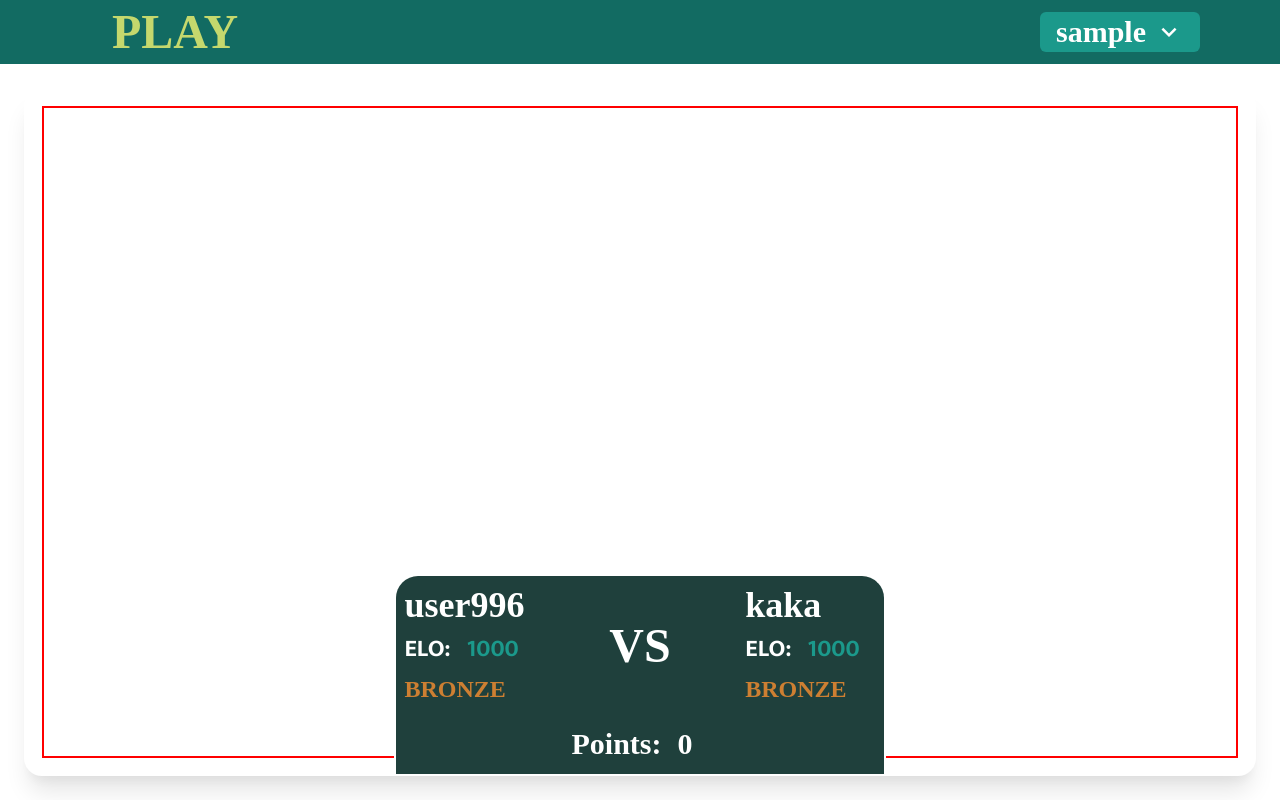
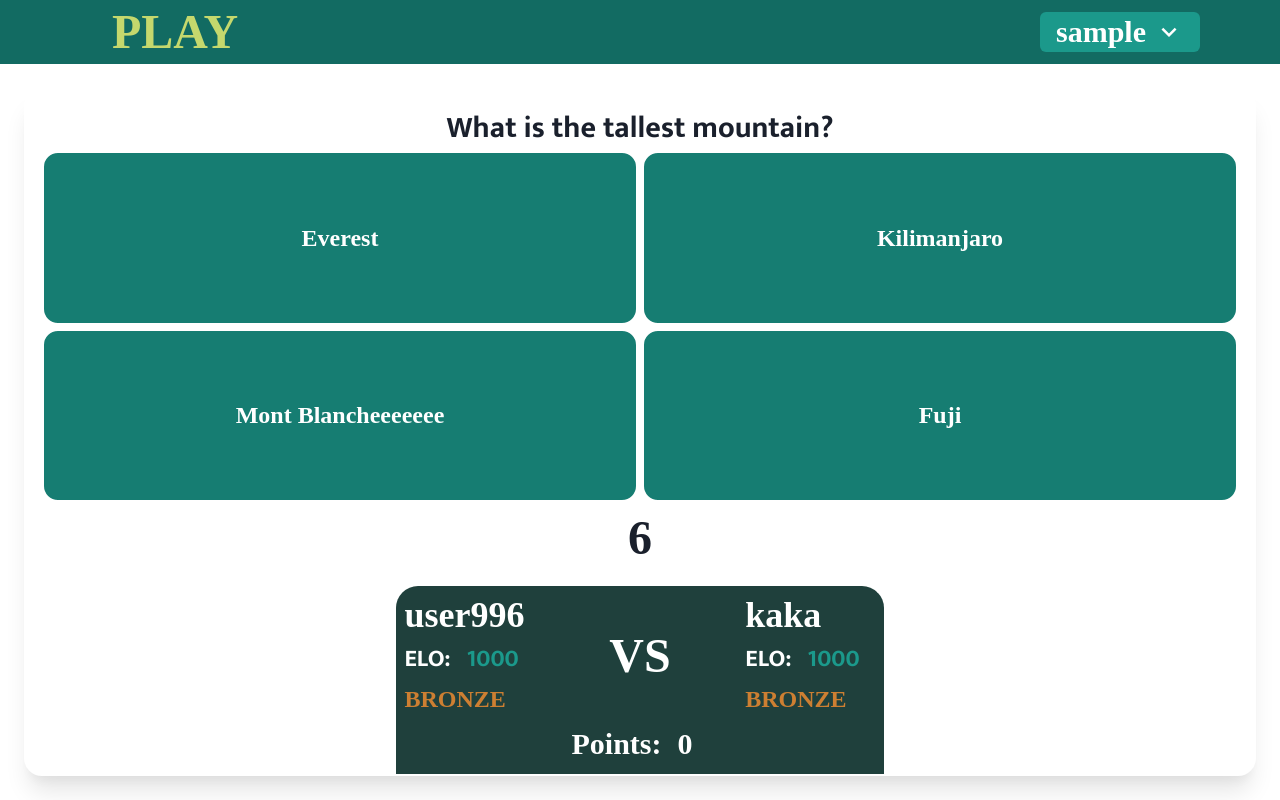
Before and after one commit to petrucioinica/quiz-app-frontend, a React (Create React App) app in the folder quiz-it/: page /home/match/1 in a window 1280 px wide. Built offline with nearby package versions, Linux system fonts and the light colour scheme; sample sign-in values are in the browser's storage; a web font is replaced by a local one.

Commit message:
quiz works

```diff
--- /dev/null
+++ b/quiz-it/src/match/AnswerButton.tsx
@@ -0,0 +1,58 @@
+import { Flex, Text } from "@chakra-ui/react";
+import React, { useContext } from "react";
+import { MatchContext } from ".";
+import { QIButton } from "../common/QIButton";
+
+interface AnswerButtonProps {
+	answer: 1 | 2 | 3 | 4;
+}
+
+export const AnswerButton: React.FC<AnswerButtonProps> = ({ answer }) => {
+	const { matchInfo, currentQuestion, selectedAnswer, setSelectedAnswer } =
+		useContext(MatchContext);
+
+	const getText = () => {
+		switch (answer) {
+			case 1:
+				return matchInfo?.questions[currentQuestion].first;
+			case 2:
+				return matchInfo?.questions[currentQuestion].second;
+			case 3:
+				return matchInfo?.questions[currentQuestion].third;
+			case 4:
+				return matchInfo?.questions[currentQuestion].fourth;
+		}
+	};
+
+	const isSelected = () => {
+		return selectedAnswer === answer;
+	};
+
+	const handleClick = () => {
+		setSelectedAnswer(answer);
+	};
+
+	return (
+		<Flex
+			h="100%"
+			borderColor="white"
+			border="2px solid"
+			borderRadius={"16px"}
+			justifyContent="center"
+			alignItems={"center"}
+			p={2}
+			bgColor={isSelected() ? "primary.300" : "primary.600"}
+			color="white"
+			fontFamily={"secondary"}
+			fontSize="2xl"
+			textAlign="center"
+			cursor="pointer"
+			_hover={{ backgroundColor: isSelected() ? "primary.300" : "primary.700" }}
+			_active={{
+				backgroundColor: "primary.800",
+			}}
+			onClick={handleClick}>
+			{getText()}
+		</Flex>
+	);
+};
--- a/quiz-it/src/match/QuestionPanel.tsx
+++ b/quiz-it/src/match/QuestionPanel.tsx
@@ -1,6 +1,32 @@
-import { Flex } from "@chakra-ui/react";
-import React from "react";
+import { Box, Flex, Heading, SimpleGrid, Text } from "@chakra-ui/react";
+import React, { useContext } from "react";
+import { MatchContext } from ".";
+import { AnswerButton } from "./AnswerButton";
+import { Timer } from "./Timer";
 
 export const QuestionPanel: React.FC = () => {
-	return <Flex direction="column" flex={1} border="2px solid red" m={4}></Flex>;
+	const { matchInfo, currentQuestion } = useContext(MatchContext);
+	return (
+		<Flex
+			direction="column"
+			flex={1}
+			m={4}
+			mb="200px"
+			fontSize="3xl"
+			fontWeight={"bold"}>
+			<Flex w="100%" justifyContent={"center"} px={12}>
+				<Text textAlign={"center"}>
+					{matchInfo?.questions[currentQuestion].question}
+				</Text>
+			</Flex>
+			<SimpleGrid flex={1} columns={2} spacing="4px">
+				<AnswerButton answer={1} />
+				<AnswerButton answer={2} />
+				<AnswerButton answer={3} />
+				<AnswerButton answer={4} />
+			</SimpleGrid>
+
+			<Timer />
+		</Flex>
+	);
 };
--- /dev/null
+++ b/quiz-it/src/match/Timer.tsx
@@ -0,0 +1,14 @@
+import { Flex, Text } from "@chakra-ui/react";
+import React, { useContext } from "react";
+import { MatchContext } from ".";
+
+export const Timer: React.FC = () => {
+	const { timer } = useContext(MatchContext);
+	return (
+		<Flex w="100%" justifyContent={"center"}>
+			<Text fontWeight={"bold"} fontFamily="secondary" fontSize={"5xl"}>
+				{`${timer}`}
+			</Text>
+		</Flex>
+	);
+};
--- a/quiz-it/src/match/UserPlayerPanel.tsx
+++ b/quiz-it/src/match/UserPlayerPanel.tsx
@@ -18,7 +18,7 @@ export const USerPlayerPanel: React.FC = () => {
 			minW="30%"
 			justifyContent={"space-between"}
 			alignItems="center"
-			h="200px"
+			h="190px"
 			bgColor="primary.900"
 			borderRadius={"24px"}
 			border="2px solid"
--- a/quiz-it/src/match/index.tsx
+++ b/quiz-it/src/match/index.tsx
@@ -1,11 +1,9 @@
-import { Box, Flex, Spinner, useColorModeValue } from "@chakra-ui/react";
+import { Flex, useColorModeValue } from "@chakra-ui/react";
 import React, { createContext } from "react";
 import { QISpinner } from "../common/QISpinner";
-import { PlayerPanel } from "./PlayerPanel";
 import { QuestionPanel } from "./QuestionPanel";
 import { UseMatchReturnInterface } from "./types";
 import { useMatch } from "./useMatch";
-import { motion } from "framer-motion";
 import { USerPlayerPanel } from "./UserPlayerPanel";
 
 export const MatchContext = createContext<UseMatchReturnInterface>(
--- a/quiz-it/src/match/types.ts
+++ b/quiz-it/src/match/types.ts
@@ -49,4 +49,8 @@ export interface UseMatchReturnInterface {
 	matchInfo: MatchInterface | null;
 	points: number;
 	player: MatchPlayerInterface;
+	currentQuestion: number;
+	selectedAnswer: 1 | 2 | 3 | 4 | null;
+	setSelectedAnswer: (value: 1 | 2 | 3 | 4 | null) => void;
+	timer: number;
 }
--- a/quiz-it/src/match/useMatch.ts
+++ b/quiz-it/src/match/useMatch.ts
@@ -1,7 +1,8 @@
-import { useToast } from "@chakra-ui/react";
+import { useInterval, useTimeout, useToast } from "@chakra-ui/react";
 import { useContext, useEffect, useState } from "react";
 import { useParams } from "react-router";
 import { AuthContext } from "../authentication";
+import { calculatePoints } from "../utils/mathUtils";
 import matchData from "./matchData.json";
 import {
 	MatchInterface,
@@ -16,7 +17,13 @@ export const useMatch = (): UseMatchReturnInterface => {
 	const [player, setPlayer] = useState<MatchPlayerInterface>(
 		{} as MatchPlayerInterface
 	);
+	const [currentQuestion, setCurrentQuestion] = useState<number>(0);
+	const [selectedAnswer, setSelectedAnswer] = useState<1 | 2 | 3 | 4 | null>(
+		null
+	);
 	const [points, setPoints] = useState<number>(0);
+	const [timer, setTimer] = useState<number>(-1);
+	const [timerInterval, setTimerInterval] = useState<number | null>(null);
 	const toast = useToast();
 	const { user } = useContext(AuthContext);
 
@@ -24,9 +31,12 @@ export const useMatch = (): UseMatchReturnInterface => {
 		try {
 			const res = matchData;
 			const userPlayer = res.p1.id === user?.id ? res.p1 : res.p2;
+			const q1Time = res.questions[0].availableTime;
 			setTimeout(() => {
 				setMatchInfo(res);
 				setPlayer(userPlayer);
+				setTimer(q1Time);
+				setTimerInterval(1000);
 			}, 1000);
 		} catch (err) {
 			toast({
@@ -40,14 +50,75 @@ export const useMatch = (): UseMatchReturnInterface => {
 		setTimeout(() => setIsLoading(false), 1000);
 	};
 
+	const answerQuestion = () => {
+		if (timer !== -1 && matchInfo) {
+			if (selectedAnswer) {
+				if (
+					selectedAnswer === matchInfo?.questions[currentQuestion].correctAnswer
+				) {
+					const pointsToAdd = calculatePoints(
+						matchInfo?.questions[currentQuestion].availableTime as number,
+						timer
+					);
+
+					setPoints(points + pointsToAdd);
+				}
+			}
+
+			if (currentQuestion + 1 < (matchInfo?.questions?.length as number)) {
+				setCurrentQuestion(currentQuestion + 1);
+			} else {
+				finishMatch();
+			}
+		}
+	};
+
 	useEffect(() => {
 		getMatchInfo();
 	}, []);
+
+	useEffect(() => {
+		if (currentQuestion !== 0) {
+			setSelectedAnswer(null);
+			setTimer(matchInfo?.questions[currentQuestion].availableTime as number);
+			setTimerInterval(1000);
+		}
+	}, [currentQuestion]);
+
+	useEffect(() => {
+		if (selectedAnswer !== null) {
+			answerQuestion();
+		}
+	}, [selectedAnswer]);
+
+	useEffect(() => {
+		if (timer === 0) {
+			answerQuestion();
+		}
+	}, [timer]);
+
+	const finishMatch = async () => {
+		console.log("finishing match");
+	};
+
+	useInterval(() => {
+		if (timer !== -1) {
+			if (timer) {
+				setTimer(timer - 1);
+			} else {
+				setTimerInterval(null);
+			}
+		}
+	}, timerInterval);
 
 	return {
 		isLoading,
 		matchInfo,
 		points,
 		player,
+		currentQuestion,
+		selectedAnswer,
+		setSelectedAnswer,
+		timer,
 	};
 };
--- /dev/null
+++ b/quiz-it/src/utils/mathUtils.tsx
@@ -0,0 +1,3 @@
+export const calculatePoints = (availableTime: number, timeLeft: number) => {
+	return Math.floor((timeLeft * 100) / availableTime);
+};
```
